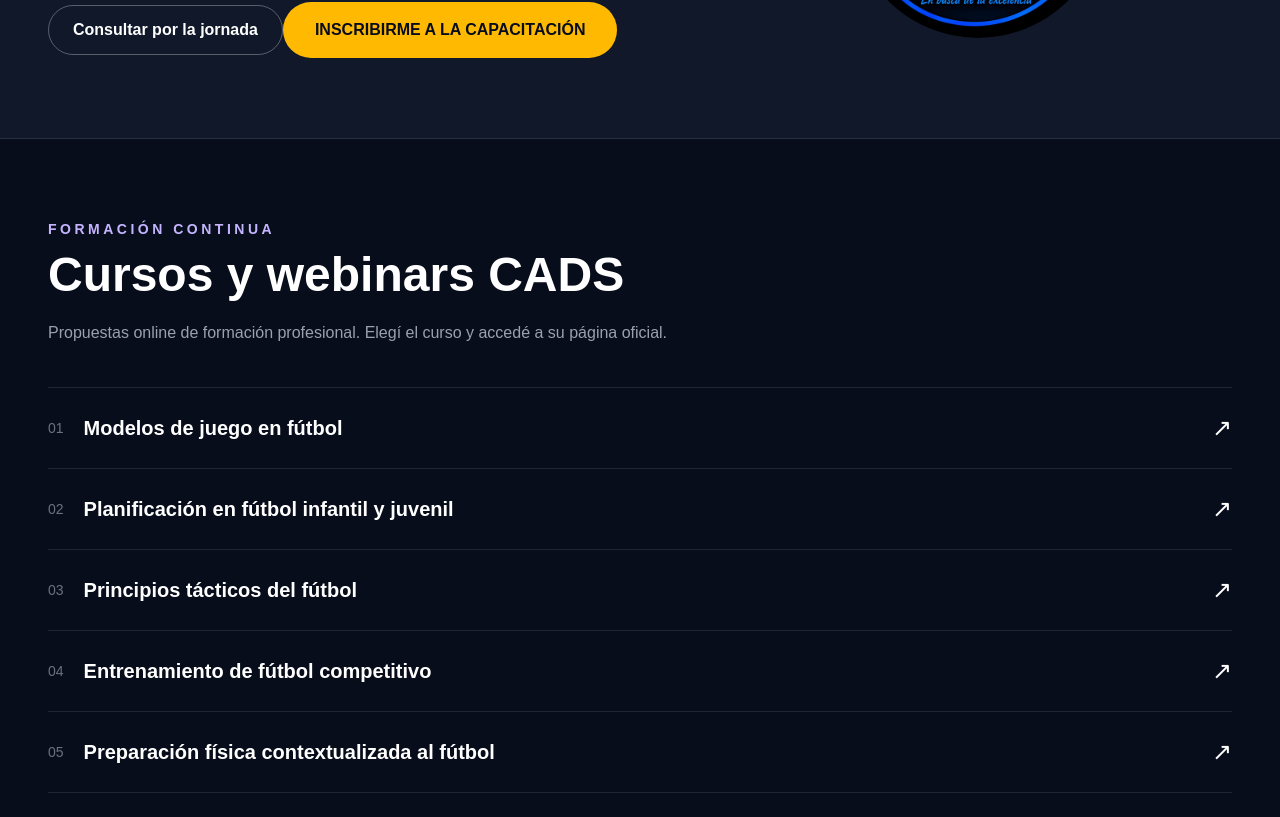
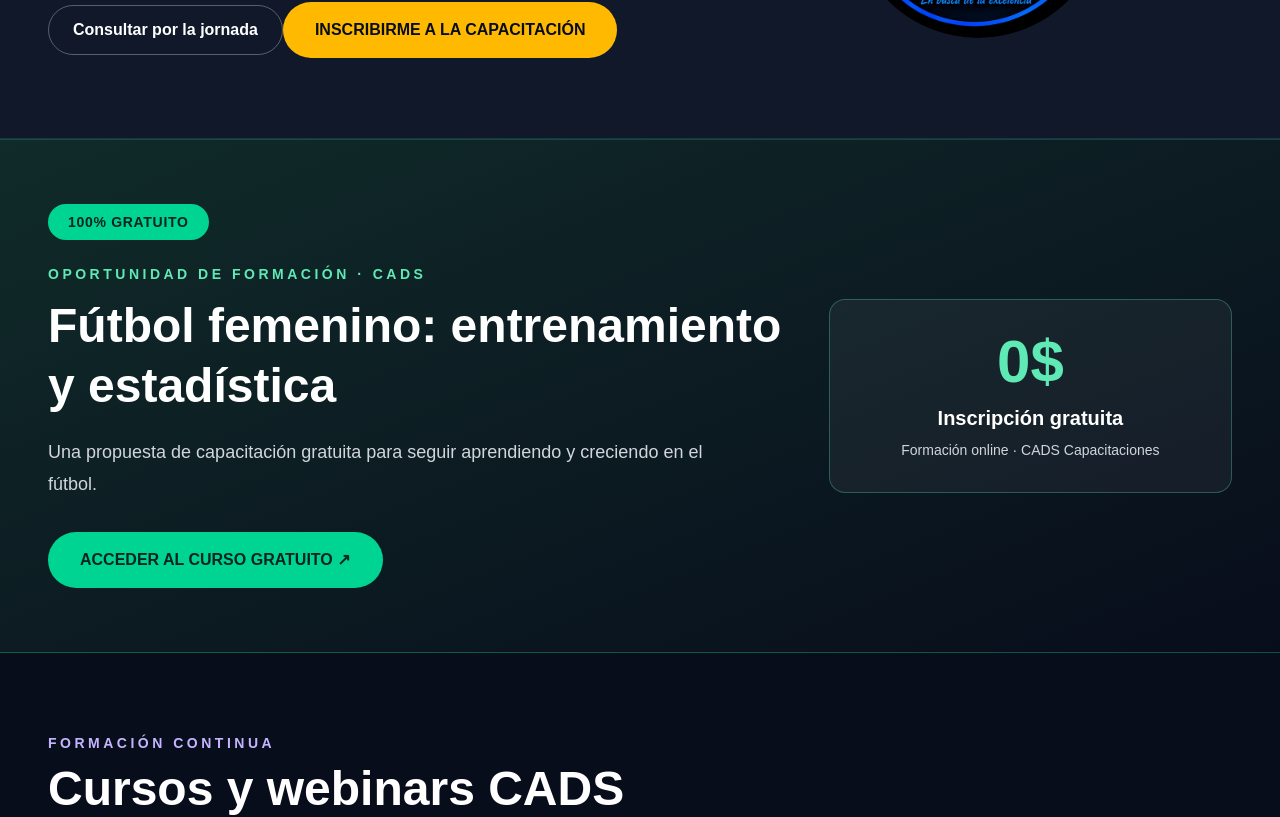
Before and after one commit to Mariand33/TRAIN-FOOTBAL, a Next.js app in the folder train-football/: page / in a window 1280 px wide. Shown: the part 3920-4737 px from the top of the page. Built offline with nearby package versions, Linux system fonts and the light colour scheme; no server answers; the database is empty.

Commit message:
Agregar curso gratuito de futbol femenino

```diff
--- a/train-football/app/page.tsx
+++ b/train-football/app/page.tsx
@@ -185,7 +185,40 @@ return (
         <img src="/images/05-capacitacion-circular.png" alt="Capacitaciones Train Footbal" className="mx-auto h-64 w-64 rounded-full object-contain" loading="lazy" />
       </div></section>
 
-      <section id="cursos" className="mx-auto max-w-7xl px-6 py-20 md:px-12"><p className="text-sm font-bold uppercase tracking-[0.25em] text-violet-300">Formación continua</p><h2 className="mt-3 text-4xl font-black md:text-5xl">Cursos y webinars CADS</h2><p className="mt-5 max-w-2xl leading-7 text-gray-400">Propuestas online de formación profesional. Elegí el curso y accedé a su página oficial.</p>
+
+      <section id="curso-gratuito" className="border-y border-emerald-400/30 bg-gradient-to-br from-[#102b29] to-[#080d1b] px-6 py-16 md:px-12">
+        <div className="mx-auto grid max-w-7xl gap-8 md:grid-cols-[1.3fr_0.7fr] md:items-center">
+          <div>
+            <span className="inline-flex rounded-full bg-emerald-400 px-5 py-2 text-sm font-black uppercase tracking-wider text-[#06251e]">
+              100% GRATUITO
+            </span>
+            <p className="mt-6 text-sm font-bold uppercase tracking-[0.25em] text-emerald-300">
+              OPORTUNIDAD DE FORMACIÓN · CADS
+            </p>
+            <h2 className="mt-3 text-3xl font-black leading-tight text-white md:text-5xl">
+              Fútbol femenino: entrenamiento y estadística
+            </h2>
+            <p className="mt-5 max-w-2xl text-lg leading-8 text-gray-300">
+              Una propuesta de capacitación gratuita para seguir aprendiendo y creciendo en el fútbol.
+            </p>
+            <a
+              href="https://capacitacionescads.com/cursos/futbol-femenino-gratuito-entrenamiento-estadistica"
+              target="_blank"
+              rel="noreferrer"
+              className="mt-8 inline-flex rounded-full bg-emerald-400 px-8 py-4 font-black text-[#06251e] transition hover:bg-emerald-300"
+            >
+              ACCEDER AL CURSO GRATUITO ↗
+            </a>
+          </div>
+          <div className="flex flex-col items-center justify-center rounded-2xl border border-emerald-300/30 bg-white/5 p-8 text-center">
+            <span className="text-6xl font-black text-emerald-300">0$</span>
+            <p className="mt-3 text-xl font-black text-white">Inscripción gratuita</p>
+            <p className="mt-2 text-sm text-gray-300">Formación online · CADS Capacitaciones</p>
+          </div>
+        </div>
+      </section>
+
+<section id="cursos" className="mx-auto max-w-7xl px-6 py-20 md:px-12"><p className="text-sm font-bold uppercase tracking-[0.25em] text-violet-300">Formación continua</p><h2 className="mt-3 text-4xl font-black md:text-5xl">Cursos y webinars CADS</h2><p className="mt-5 max-w-2xl leading-7 text-gray-400">Propuestas online de formación profesional. Elegí el curso y accedé a su página oficial.</p>
         <div className="mt-10 divide-y divide-white/10 border-y border-white/10">{cursos.map((curso,i)=><a key={curso.url} href={curso.url} target="_blank" rel="noreferrer" className="group flex items-center justify-between gap-5 py-6 hover:text-violet-300"><div className="flex items-center gap-5"><span className="text-sm text-gray-500">0{i+1}</span><h3 className="text-lg font-semibold md:text-xl">{curso.nombre}</h3></div><span className="text-2xl transition group-hover:translate-x-1">↗</span></a>)}</div>
       </section>
 
```
